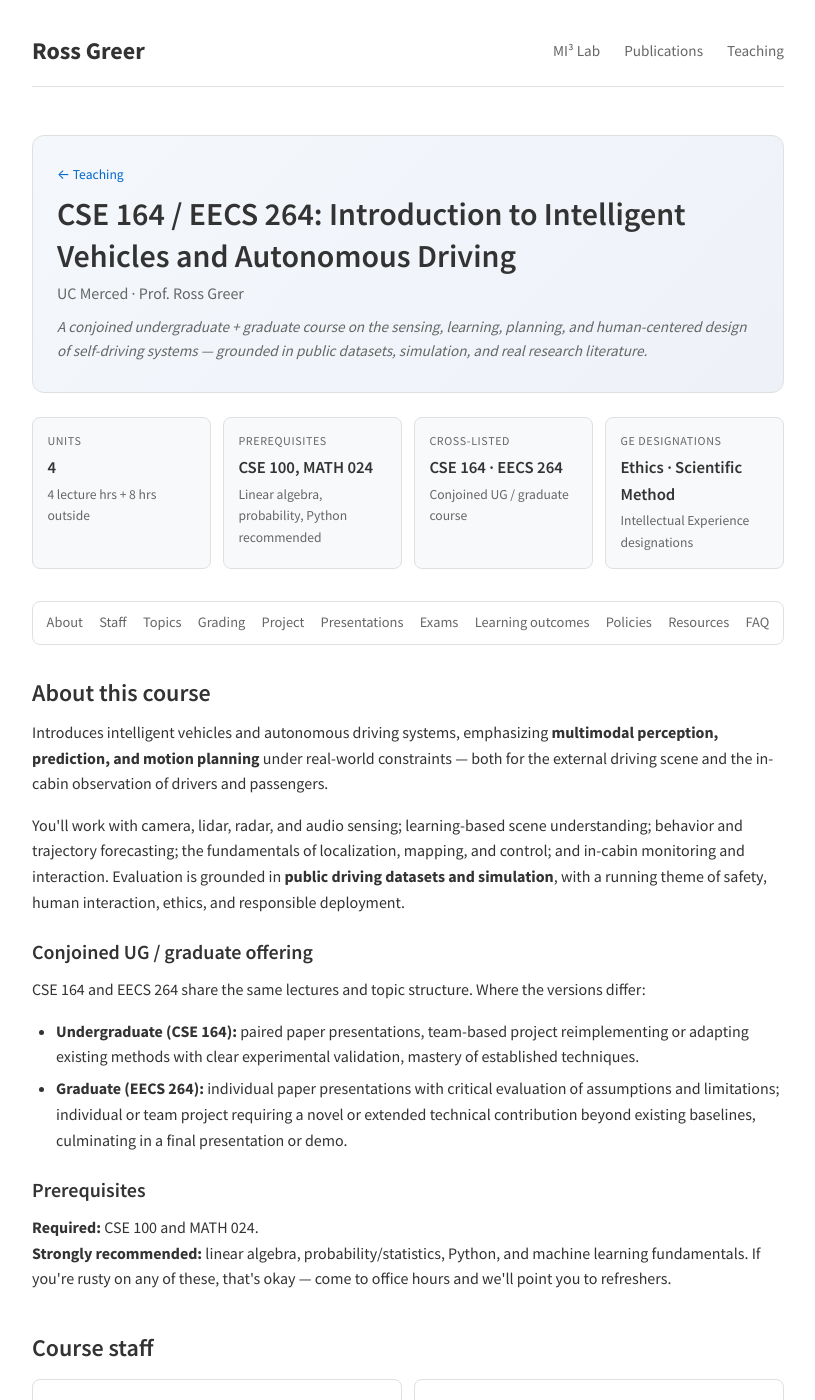
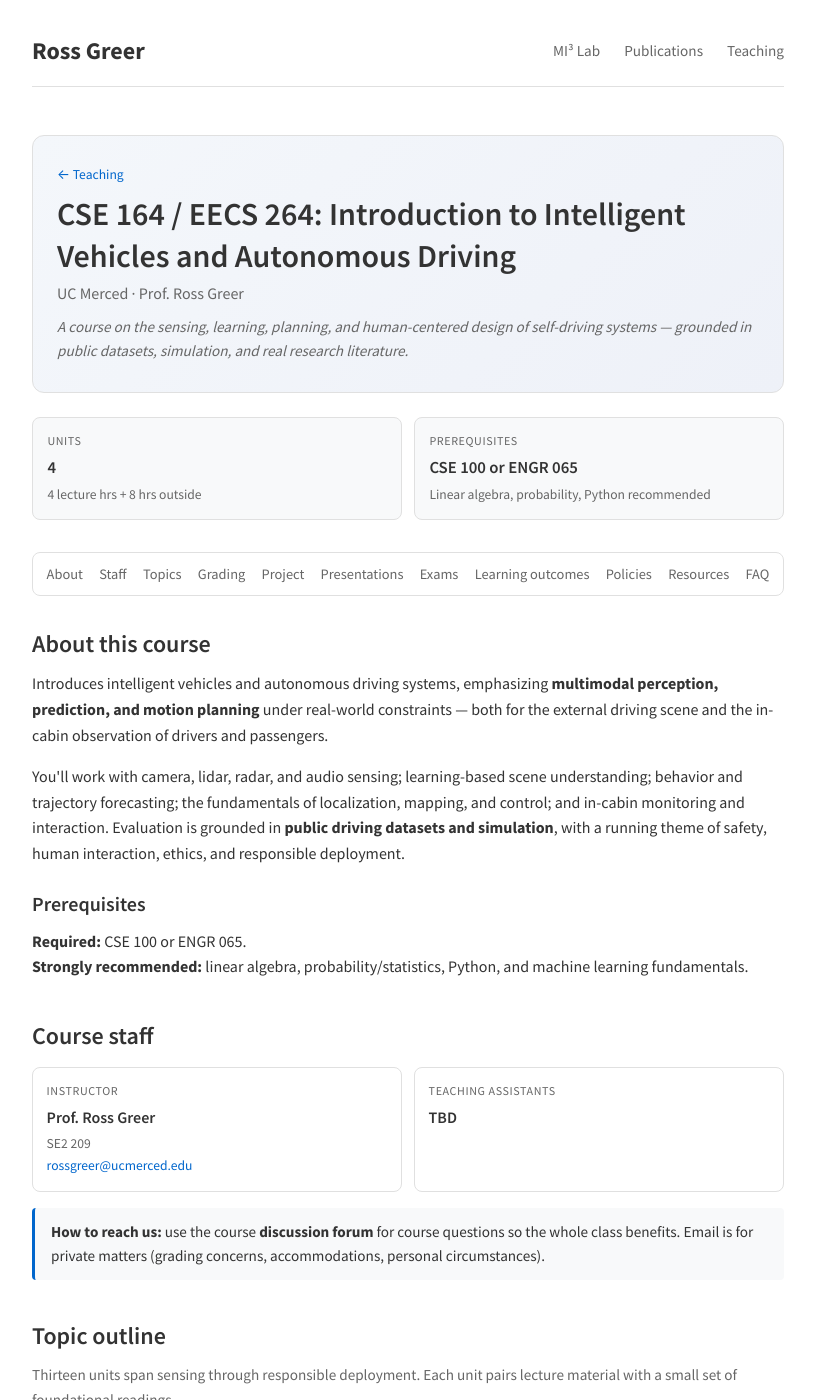
Before and after one commit to rossgreer/rossgreer.github.io, a Jekyll site: the page built from cse164.md, in a window 1280 px wide and 1400 px high. Shown: the whole window, without its empty margins (232-1047 px from the left). Built offline with Jekyll 4.4.1, drawn with Linux system fonts in a browser that asks for light colours; some web fonts are replaced; some of the changed text lies outside the part shown.

Commit message:
CSE 164: update prereqs, grading (two midterms), trim boxes and FAQs
Co-Authored-By: Claude Opus 5.5 <noreply@anthropic.com>

```diff
--- a/cse164.md
+++ b/cse164.md
@@ -8,7 +8,7 @@ permalink: /teaching/cse164/
   <div class="course-hero-eyebrow"><a href="{{ '/teaching' | relative_url }}">&larr; Teaching</a></div>
   <h1>CSE 164 / EECS 264: Introduction to Intelligent Vehicles and Autonomous Driving</h1>
   <p class="course-hero-sub">UC Merced &middot; Prof. Ross Greer</p>
-  <p class="course-hero-tag">A conjoined undergraduate + graduate course on the sensing, learning, planning, and human-centered design of self-driving systems &mdash; grounded in public datasets, simulation, and real research literature.</p>
+  <p class="course-hero-tag">A course on the sensing, learning, planning, and human-centered design of self-driving systems &mdash; grounded in public datasets, simulation, and real research literature.</p>
 </div>
 
 <div class="quickfacts">
@@ -19,18 +19,8 @@ permalink: /teaching/cse164/
   </div>
   <div class="qf-card">
     <div class="qf-label">Prerequisites</div>
-    <div class="qf-value">CSE 100, MATH 024</div>
+    <div class="qf-value">CSE 100 or ENGR 065</div>
     <div class="qf-sub">Linear algebra, probability, Python recommended</div>
-  </div>
-  <div class="qf-card">
-    <div class="qf-label">Cross-listed</div>
-    <div class="qf-value">CSE 164 &middot; EECS 264</div>
-    <div class="qf-sub">Conjoined UG / graduate course</div>
-  </div>
-  <div class="qf-card">
-    <div class="qf-label">GE Designations</div>
-    <div class="qf-value">Ethics &middot; Scientific Method</div>
-    <div class="qf-sub">Intellectual Experience designations</div>
   </div>
 </div>
 
@@ -53,16 +43,9 @@ permalink: /teaching/cse164/
   <p>Introduces intelligent vehicles and autonomous driving systems, emphasizing <strong>multimodal perception, prediction, and motion planning</strong> under real-world constraints &mdash; both for the external driving scene and the in-cabin observation of drivers and passengers.</p>
   <p>You'll work with camera, lidar, radar, and audio sensing; learning-based scene understanding; behavior and trajectory forecasting; the fundamentals of localization, mapping, and control; and in-cabin monitoring and interaction. Evaluation is grounded in <strong>public driving datasets and simulation</strong>, with a running theme of safety, human interaction, ethics, and responsible deployment.</p>
 
-  <h3>Conjoined UG / graduate offering</h3>
-  <p>CSE 164 and EECS 264 share the same lectures and topic structure. Where the versions differ:</p>
-  <ul class="clean-list">
-    <li><strong>Undergraduate (CSE 164):</strong> paired paper presentations, team-based project reimplementing or adapting existing methods with clear experimental validation, mastery of established techniques.</li>
-    <li><strong>Graduate (EECS 264):</strong> individual paper presentations with critical evaluation of assumptions and limitations; individual or team project requiring a novel or extended technical contribution beyond existing baselines, culminating in a final presentation or demo.</li>
-  </ul>
-
   <h3>Prerequisites</h3>
-  <p><strong>Required:</strong> CSE 100 and MATH 024.<br>
-  <strong>Strongly recommended:</strong> linear algebra, probability/statistics, Python, and machine learning fundamentals. If you're rusty on any of these, that's okay &mdash; come to office hours and we'll point you to refreshers.</p>
+  <p><strong>Required:</strong> CSE 100 or ENGR 065.<br>
+  <strong>Strongly recommended:</strong> linear algebra, probability/statistics, Python, and machine learning fundamentals.</p>
 </section>
 
 <section id="staff" class="syllabus-section">
@@ -76,8 +59,7 @@ permalink: /teaching/cse164/
     </div>
     <div class="staff-card">
       <div class="staff-role">Teaching Assistants</div>
-      <div class="staff-name">TBD (2)</div>
-      <div class="staff-detail">Project support, grading, discussion forum</div>
+      <div class="staff-name">TBD</div>
     </div>
   </div>
   <p class="staff-note"><strong>How to reach us:</strong> use the course <strong>discussion forum</strong> for course questions so the whole class benefits. Email is for private matters (grading concerns, accommodations, personal circumstances).</p>
@@ -180,9 +162,14 @@ permalink: /teaching/cse164/
       <div class="grade-pct">20%</div>
     </div>
     <div class="grade-row">
-      <div class="grade-label">Midterm Exam</div>
-      <div class="grade-bar"><div class="grade-fill" style="width:15%"></div></div>
-      <div class="grade-pct">15%</div>
+      <div class="grade-label">Midterm Exam 1</div>
+      <div class="grade-bar"><div class="grade-fill" style="width:10%"></div></div>
+      <div class="grade-pct">10%</div>
+    </div>
+    <div class="grade-row">
+      <div class="grade-label">Midterm Exam 2</div>
+      <div class="grade-bar"><div class="grade-fill" style="width:10%"></div></div>
+      <div class="grade-pct">10%</div>
     </div>
     <div class="grade-row">
       <div class="grade-label">Paper Presentation &amp; Discussion Leadership</div>
@@ -191,8 +178,8 @@ permalink: /teaching/cse164/
     </div>
     <div class="grade-row">
       <div class="grade-label">Participation (forum, engagement, project check-ins, reading quizzes)</div>
-      <div class="grade-bar"><div class="grade-fill" style="width:10%"></div></div>
-      <div class="grade-pct">10%</div>
+      <div class="grade-bar"><div class="grade-fill" style="width:5%"></div></div>
+      <div class="grade-pct">5%</div>
     </div>
   </div>
   <p><strong>Grad students (EECS 264)</strong> are additionally required to give a presentation or demo of their project.</p>
@@ -217,7 +204,7 @@ permalink: /teaching/cse164/
 
 <section id="project" class="syllabus-section">
   <h2>Semester project</h2>
-  <p>The heart of the course. Each team designs and executes an empirical study using real autonomous-driving data or simulation. The project runs the length of the semester &mdash; introduced in the early weeks, refined through a milestone check-in, and delivered as a final report.</p>
+  <p>Each team designs and executes an empirical study using real autonomous-driving data or simulation. The project runs the length of the semester &mdash; introduced in the early weeks, refined through a milestone check-in, and delivered as a final report.</p>
 
   <h3>What you'll do</h3>
   <ul class="clean-list">
@@ -345,34 +332,21 @@ permalink: /teaching/cse164/
     <li>KITTI, nuScenes, Argoverse 2</li>
     <li>CARLA, NAVSIM, nuPlan</li>
   </ul>
-
-  <h3>Tools</h3>
-  <ul class="clean-list">
-    <li>Python, PyTorch, Jupyter</li>
-    <li>ROS 2, OpenCV</li>
-    <li>librosa, torchaudio</li>
-  </ul>
 </section>
 
 <section id="faq" class="syllabus-section">
   <h2>FAQ</h2>
   <p class="muted">Click a question to expand.</p>
 
-  <details class="faq"><summary>Should I take CSE 164 or EECS 264?</summary><p>CSE 164 is the undergraduate offering; EECS 264 is the conjoined graduate version. Same lectures, differentiated expectations on presentations, project, and exams. Graduate students are held to elevated standards in analytical depth, novelty of contribution, and scholarly communication.</p></details>
-
-  <details class="faq"><summary>What background do I need?</summary><p>CSE 100 and MATH 024 are the formal prerequisites. Comfort with linear algebra, probability, and Python will help a lot. Prior ML exposure isn't required but is useful; we'll cover perception fundamentals before moving to learning-based models.</p></details>
-
-  <details class="faq"><summary>Do I need my own compute?</summary><p>No &mdash; the course uses GPU-capable campus compute resources for deep learning experimentation. Dataset storage is also provided.</p></details>
+  <details class="faq"><summary>What background do I need?</summary><p>CSE 100 or ENGR 065 is the formal prerequisite. Comfort with linear algebra, probability, and Python will help a lot. Prior ML exposure isn't required but is useful; we'll cover perception fundamentals before moving to learning-based models.</p></details>
 
   <details class="faq"><summary>Can I use ChatGPT or Copilot?</summary><p>Not as a solution generator. Pasting AI output as your submission is an academic integrity violation. Using AI to learn concepts or debug your own code is fine &mdash; the line is what you turn in.</p></details>
 
-  <details class="faq"><summary>What if I miss an exam?</summary><p>Contact Prof. Greer as early as possible. Documented extenuating circumstances can qualify for accommodations; without them, missed exams cannot be made up.</p></details>
-
   <details class="faq"><summary>What does the project look like?</summary><p>A semester-long empirical study using real driving data or simulation, in three phases: proposal, milestone check-in, final report. Grad students extend this with a novel contribution and a final presentation/demo. Every project includes a required Ethical Impact Section.</p></details>
-
-  <details class="faq"><summary>Does this satisfy a GE requirement?</summary><p>Yes &mdash; the course is designed to meet the <strong>Ethics</strong> and <strong>Scientific Method</strong> Intellectual Experience GE designations.</p></details>
 
   <details class="faq"><summary>Is there an Honors version?</summary><p>Yes. Honors students give an individual paper presentation, complete a project with an explicit novel research component, and are held to elevated standards in scholarly engagement, analytical depth, and project rigor &mdash; bridging the undergraduate and graduate versions of the course.</p></details>
 
-  <details class="faq"><summary>I need accommodations. What do I do?</summary><p>Contact Student Accessibility Services ((209) 228-6996, <a href="mailto:access@ucmerced.edu">access@ucmerced.edu</a>) and forward your accommodation letter to Prof. Greer. Reach out as early as possible so we can make sure everything is in place.</p></details>
+  <details class="faq"><summary>I need accommodations. What do I do?</summary><p>Contact Student Accessibility Services ((209) 228-6996, <a href="mailto:access@ucmerced.edu">access@ucmerced.edu</a>). Reach out as early as possible so we can make sure everything is in place.</p></details>
+
+  <details class="faq"><summary>Should I take CSE 164 or EECS 264?</summary><p>CSE 164 is the undergraduate offering; EECS 264 is the conjoined graduate version. Both share the same lectures and topic structure, with differentiated expectations on presentations, project, and exams:</p><ul><li><strong>Undergraduate (CSE 164):</strong> paired paper presentations, team-based project reimplementing or adapting existing methods with clear experimental validation, mastery of established techniques.</li><li><strong>Graduate (EECS 264):</strong> individual paper presentations with critical evaluation of assumptions and limitations; individual or team project requiring a novel or extended technical contribution beyond existing baselines, culminating in a final presentation or demo.</li></ul><p>Graduate students are held to elevated standards in analytical depth, novelty of contribution, and scholarly communication.</p></details>
 </section>
```
Also changed, not shown: other parts of cse164.md (+4 -4 lines).
